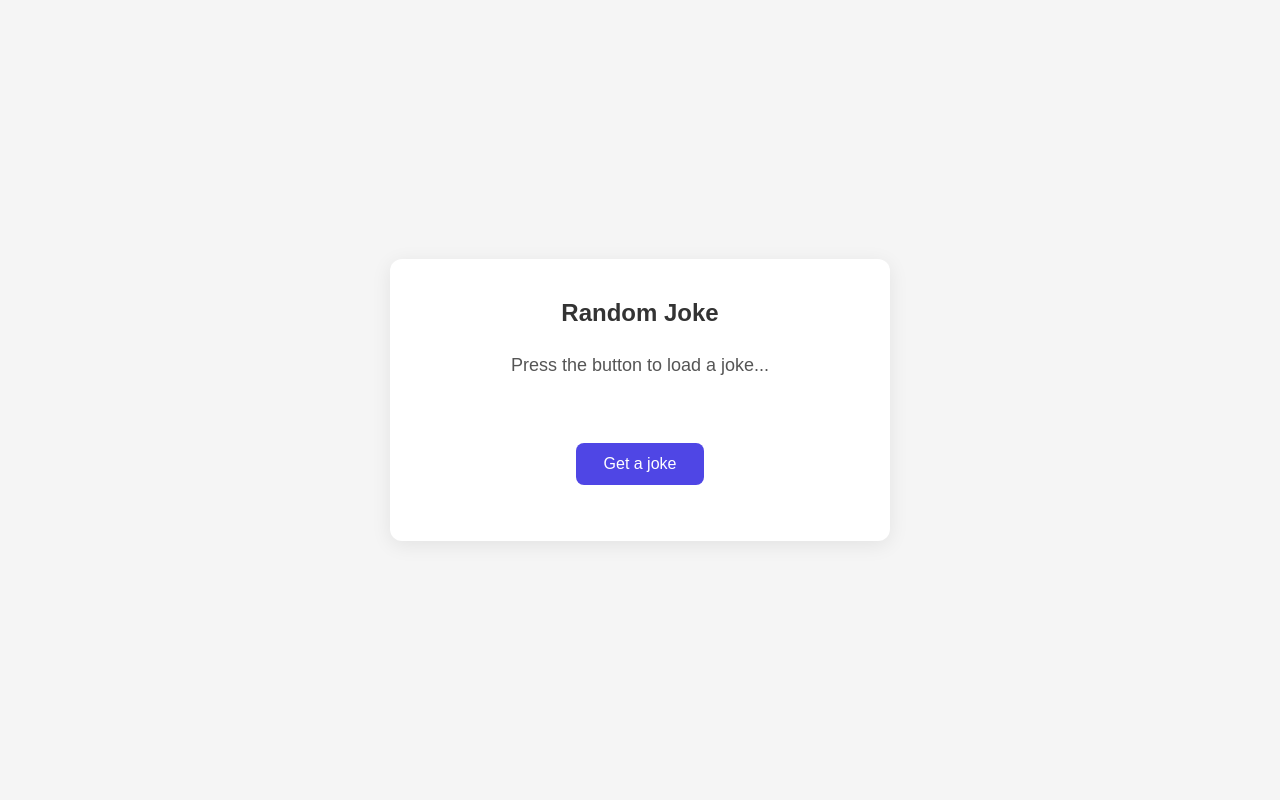
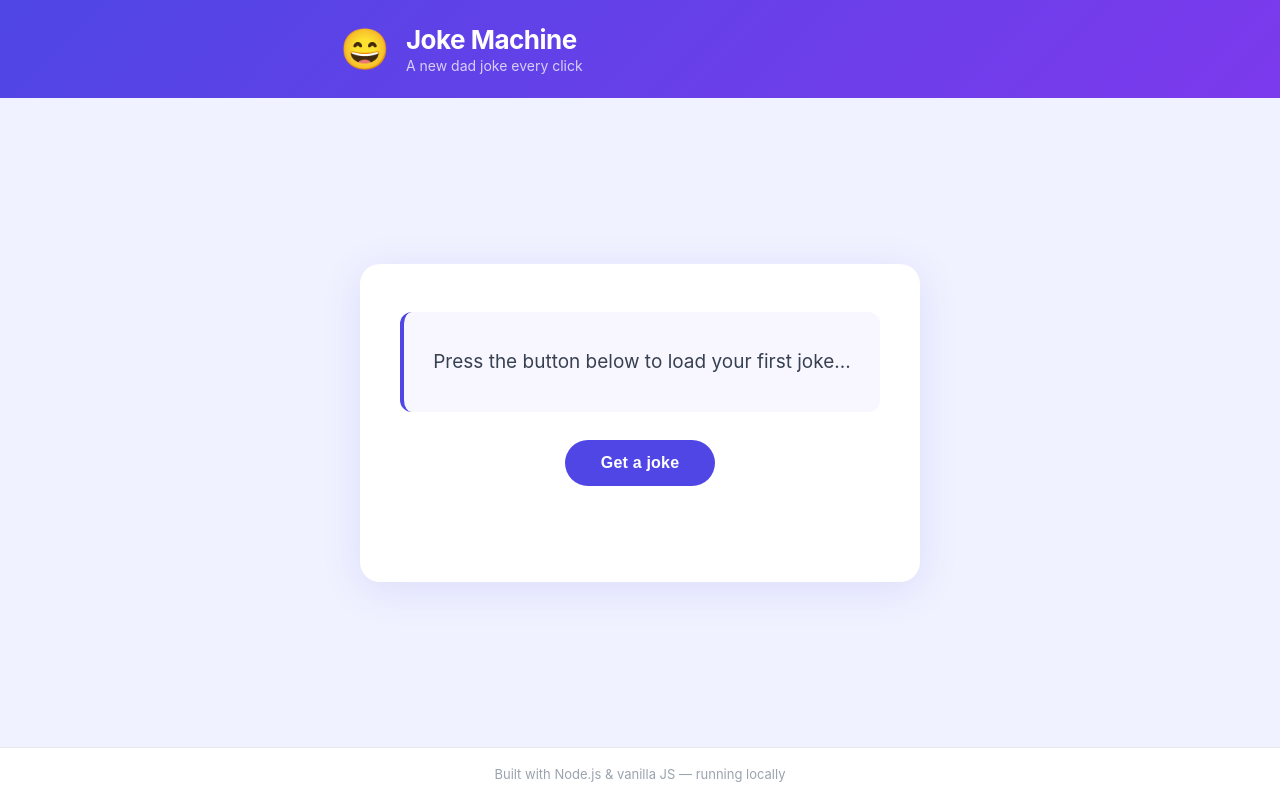
Before and after one commit to alexwearnedev-oss/my-first-site, a plain HTML site: page index.html in a window 1280 px wide. Drawn offline with Linux system fonts and the light colour scheme.

Commit message:
Polish joke app — flexbox/grid layout and visual styling

```diff
--- a/index.html
+++ b/index.html
@@ -5,12 +5,33 @@
     <title>My First Site</title>
     <link rel="stylesheet" href="style.css">
   </head>
-  <body>
-  <div class="card">
-    <h1>Random Joke</h1>
-    <p id="joke">Press the button to load a joke...</p>
-    <button id="joke-btn">Get a joke</button>
-    <p id="error"></p>
+ <body>
+  <div class="layout">
+
+    <header class="header">
+      <div class="header-inner">
+        <span class="header-emoji">😄</span>
+        <div>
+          <h1>Joke Machine</h1>
+          <p class="header-sub">A new dad joke every click</p>
+        </div>
+      </div>
+    </header>
+
+    <main class="main">
+      <div class="card">
+        <div class="joke-wrap">
+          <p id="joke">Press the button below to load your first joke...</p>
+        </div>
+        <button id="joke-btn">Get a joke</button>
+        <p id="error"></p>
+      </div>
+    </main>
+
+    <footer class="footer">
+      Built with Node.js &amp; vanilla JS &mdash; running locally
+    </footer>
+
   </div>
   <script src="script.js"></script>
 </body>
--- a/script.js
+++ b/script.js
@@ -2,7 +2,8 @@ const jokeText = document.querySelector('#joke');
 const button = document.querySelector('#joke-btn');
 const errorText = document.querySelector('#error');
 
-button.addEventListener('click', async () => {
+if (button) {
+ button.addEventListener('click', async () => {
   button.textContent = 'Loading...';
   button.disabled = true;
   errorText.textContent = '';
@@ -27,3 +28,4 @@ button.addEventListener('click', async () => {
     button.disabled = false;
   }
 });
+}
--- a/style.css
+++ b/style.css
@@ -5,59 +5,134 @@
 }
 
 body {
-  font-family: sans-serif;
-  background: #f5f5f5;
+  font-family: -apple-system, BlinkMacSystemFont, 'Segoe UI', sans-serif;
+  background: #f0f2ff;
+  min-height: 100vh;
+}
+
+/* ── Page layout ── */
+.layout {
+  display: grid;
+  grid-template-rows: auto 1fr auto;
+  min-height: 100vh;
+}
+
+/* ── Header ── */
+.header {
+  background: linear-gradient(135deg, #4f46e5, #7c3aed);
+  padding: 24px 32px;
+  color: white;
+}
+
+.header-inner {
+  display: flex;
+  align-items: center;
+  gap: 16px;
+  max-width: 600px;
+  margin: 0 auto;
+}
+
+.header-emoji {
+  font-size: 40px;
+  line-height: 1;
+}
+
+.header h1 {
+  font-size: 26px;
+  font-weight: 700;
+  letter-spacing: -0.5px;
+}
+
+.header-sub {
+  font-size: 14px;
+  opacity: 0.75;
+  margin-top: 2px;
+}
+
+/* ── Main ── */
+.main {
   display: flex;
   justify-content: center;
   align-items: center;
-  min-height: 100vh;
+  padding: 48px 24px;
 }
 
+/* ── Card ── */
 .card {
   background: white;
+  border-radius: 20px;
+  padding: 48px 40px;
+  max-width: 560px;
+  width: 100%;
+  box-shadow: 0 8px 40px rgba(79, 70, 229, 0.12);
+  display: flex;
+  flex-direction: column;
+  align-items: center;
+  gap: 28px;
+}
+
+.joke-wrap {
+  background: #f8f7ff;
   border-radius: 12px;
-  padding: 40px;
-  max-width: 500px;
+  padding: 28px;
   width: 100%;
-  box-shadow: 0 4px 20px rgba(0,0,0,0.08);
+  border-left: 4px solid #4f46e5;
+  min-height: 100px;
+  display: flex;
+  align-items: center;
+  justify-content: center;
+}
+
+#joke {
+  font-size: 19px;
+  line-height: 1.65;
+  color: #374151;
   text-align: center;
 }
 
-h1 {
-  font-size: 24px;
-  margin-bottom: 24px;
-  color: #333;
-}
-
-#joke {
-  font-size: 18px;
-  line-height: 1.6;
-  color: #555;
-  margin-bottom: 32px;
-  min-height: 60px;
-}
-
+/* ── Button ── */
 #joke-btn {
   background: #4f46e5;
   color: white;
   border: none;
-  padding: 12px 28px;
-  border-radius: 8px;
+  padding: 14px 36px;
+  border-radius: 50px;
   font-size: 16px;
+  font-weight: 600;
   cursor: pointer;
+  transition: background 0.2s, transform 0.1s;
+  letter-spacing: 0.2px;
 }
 
 #joke-btn:hover {
   background: #4338ca;
+  transform: translateY(-1px);
+}
+
+#joke-btn:active {
+  transform: translateY(0px);
 }
 
 #joke-btn:disabled {
-  background: #a5b4fc;
+  background: #c7d2fe;
   cursor: not-allowed;
+  transform: none;
 }
 
+/* ── Error ── */
 #error {
-  color: #e53e3e;
+  color: #dc2626;
   font-size: 14px;
-  margin-top: 16px;
+  min-height: 20px;
 }
+
+/* ── Footer ── */
+.footer {
+  display: flex;
+  justify-content: center;
+  padding: 18px;
+  background: white;
+  border-top: 1px solid #e5e7eb;
+  font-size: 13px;
+  color: #9ca3af;
+}
```
